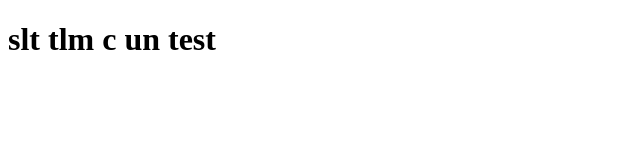
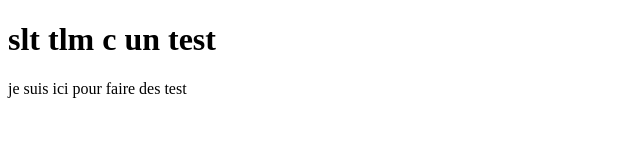
Before and after one commit to NassimDevNum/PortfolioNassim, a plain HTML site: page index.html in a window 1280 px wide. Shown: the whole page, without its empty margins (0-640 px from the left). Drawn offline with Linux system fonts and the light colour scheme.

Commit message:
commit test

```diff
--- a/index.html
+++ b/index.html
@@ -8,5 +8,6 @@
 
     <body>
         <h1>slt tlm c un test</h1>
+        <p>je suis ici pour faire des test</p>
     </body>
 </html>
```
